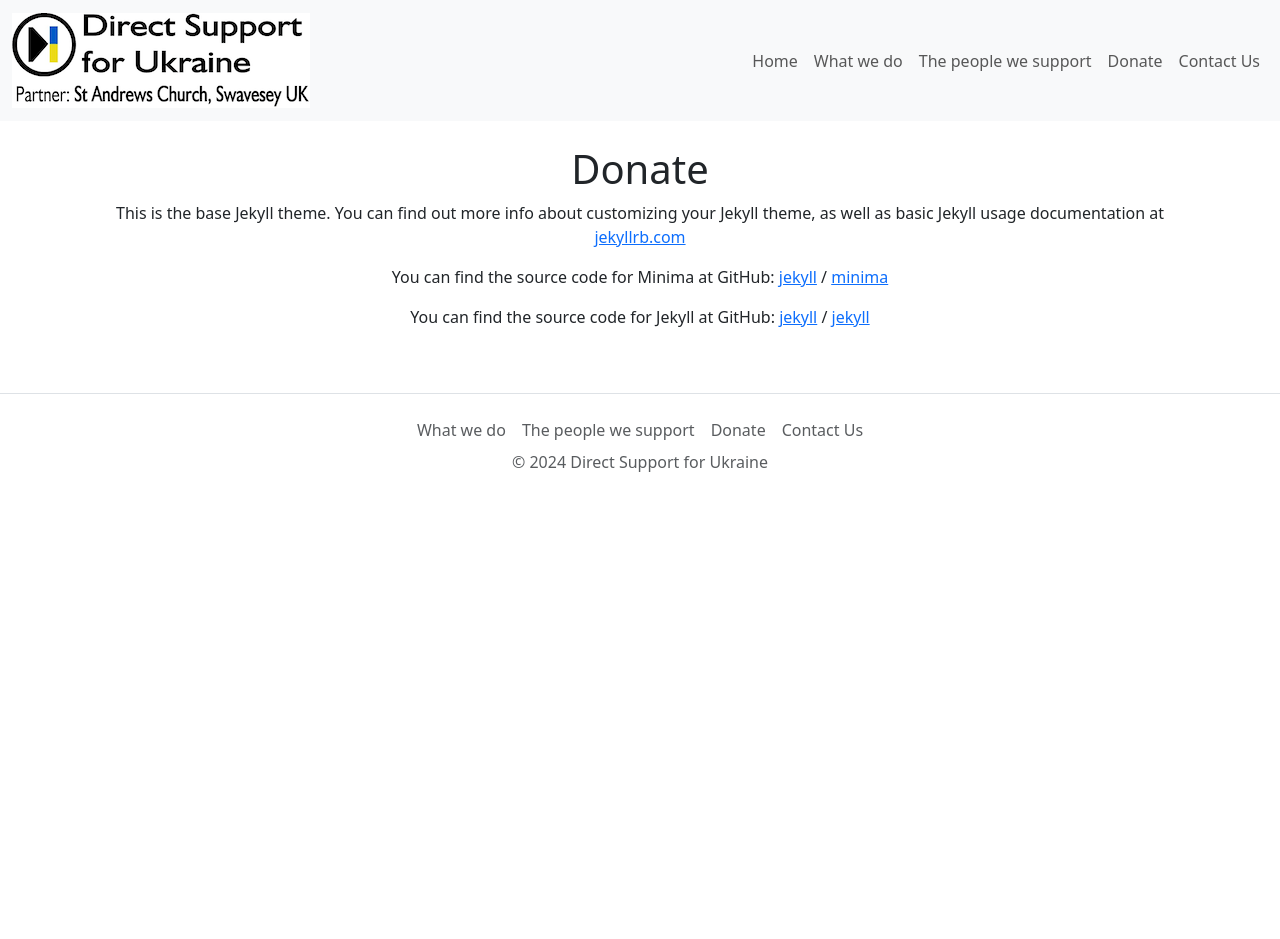
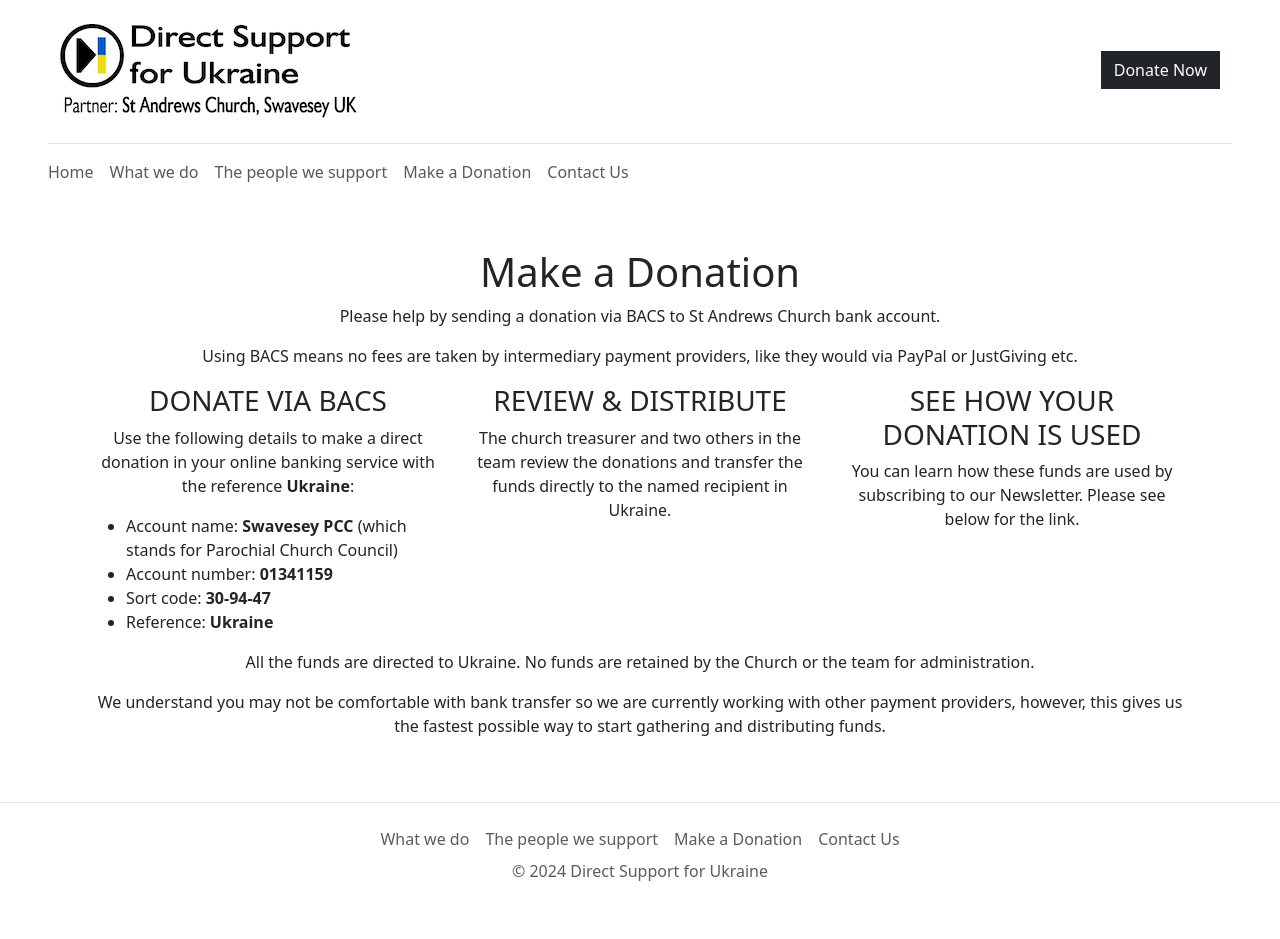
Before and after one commit to allymparker/dsfu, a Jekyll site: the page built from site/donate.markdown, in a window 1280 px wide. Built offline with Jekyll 4.4.1, drawn with Linux system fonts in a browser that asks for light colours; before the commit the page ends 900 px from its top, so only the background shows below that.

Commit message:
Styling and donations

```diff
--- a/site/_includes/header.html
+++ b/site/_includes/header.html
@@ -1,19 +1,24 @@
-<header role="banner">
+<header role="banner" class="mx-5 my-4">
   {%- assign default_paths = site.pages | map: "path" -%}
   {%- assign page_paths = site.header_pages | default: default_paths -%}
-  <nav class="navbar navbar-expand-lg bg-body-tertiary">
-    <div class="container-fluid justify-content-between">
-      <a class="navbar-brand" href="{{site.baseurl}}/">
-        <img src={{ "/assets/img/logo-header.png" | relative_url }} alt="{{ site.title | escape }}"/>
-      </a>
+
+  <div class="container-fluid d-flex align-items-baseline justify-content-between pb-4 border-bottom">
+    <a class="navbar-brand" href="{{site.baseurl}}/">
+      <img src={{ "/assets/img/logo-header.png" | relative_url }} alt="{{ site.title | escape }}"/>
+    </a>
+    <a class="btn btn-dark rounded-0" href="{{ "/donate" | relative_url }}">Donate Now</a>
+  </div>
+
+  <nav class="navbar navbar-expand-lg">
+    <div class="d-flex justify-content-between">
       <button class="navbar-toggler" type="button" data-bs-toggle="collapse" data-bs-target="#navbarToggler" aria-controls="navbarToggler" aria-expanded="false" aria-label="Toggle navigation">
         <span class="navbar-toggler-icon"></span>
       </button>
-      <div class="collapse navbar-collapse justify-content-end" id="navbarToggler">
+      <div class="collapse navbar-collapse" id="navbarToggler">
         <ul class="navbar-nav mb-2 mb-lg-0">
             <li class="nav-item">
               <!-- todo: active -->
-              <a class="nav-link" aria-current="page" href="{{site.baseurl}}/">Home</a>
+              <a class="nav-link ps-0" aria-current="page" href="{{site.baseurl}}/">Home</a>
             </li>
           {%- for path in page_paths -%}
             {%- assign my_page = site.pages | where: "path", path | first -%}
--- a/site/donate.markdown
+++ b/site/donate.markdown
@@ -1,18 +1,41 @@
 ---
 layout: page
-title: Donate
+title: Make a Donation
 permalink: /donate/
 ---
 
-This is the base Jekyll theme. You can find out more info about customizing your Jekyll theme, as well as basic Jekyll usage documentation at [jekyllrb.com](https://jekyllrb.com/)
+Please help by sending a donation via BACS to St Andrews Church bank account.
 
-You can find the source code for Minima at GitHub:
-[jekyll][jekyll-organization] /
-[minima](https://github.com/jekyll/minima)
+Using BACS means no fees are taken by intermediary payment providers, like they would via PayPal or JustGiving etc.
 
-You can find the source code for Jekyll at GitHub:
-[jekyll][jekyll-organization] /
-[jekyll](https://github.com/jekyll/jekyll)
+<!-- todo: make into 3 columns with icons above -->
+<div class="row">
+<div class="col-4">
+<h3>DONATE VIA BACS</h3>
+
+<p>Use the following details to make a direct donation in your online banking service with the reference <b>Ukraine</b>:</p>
+
+    <ul class="text-start">
+			<li>Account name: <b>Swavesey PCC</b> (which stands for Parochial Church Council)</li>
+			<li>Account number: <b>01341159</b></li>
+			<li>Sort code: <b>30-94-47</b></li>
+			<li>Reference: <b>Ukraine</b></li>
+		</ul>
+</div>
+<div class="col-4">
+
+<h3>REVIEW & DISTRIBUTE</h3>
+
+<p>The church treasurer and two others in the team review the donations and transfer the funds directly to the named recipient in Ukraine.</p>
+</div>
+<div class="col-4">
+<h3>SEE HOW YOUR DONATION IS USED</h3>
+
+<p>You can learn how these funds are used by subscribing to our Newsletter.  Please see below for the link.</p>
+</div>
+</div>
+
+All the funds are directed to Ukraine.  No funds are retained by the Church or the team for administration.
 
 
-[jekyll-organization]: https://github.com/jekyll
+We understand you may not be comfortable with bank transfer so we are currently working with other payment providers, however, this gives us the fastest possible way to start gathering and distributing funds.
```
Also changed, not shown: site/_layouts/home.html (+13 -4 lines).
